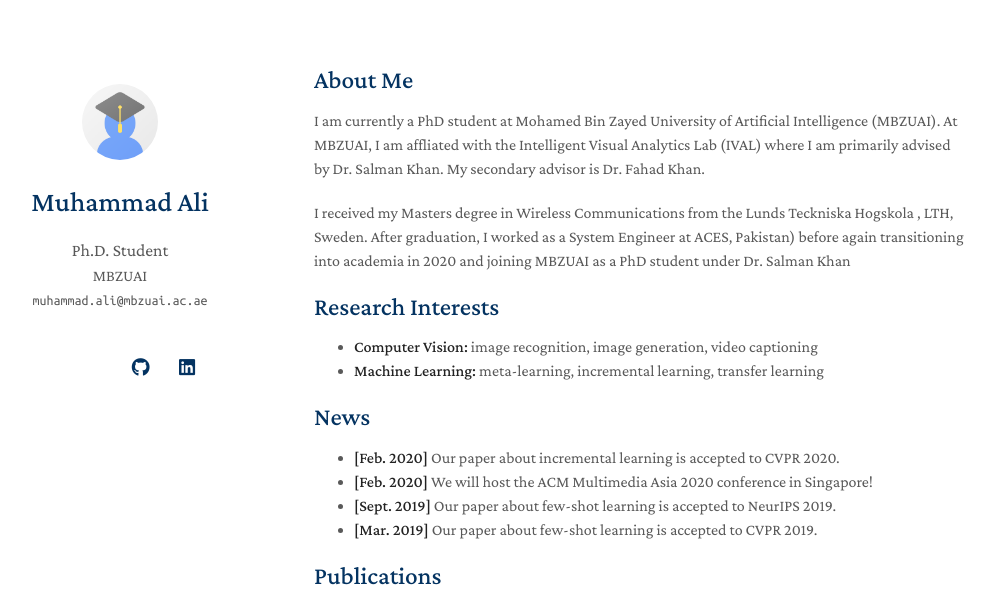
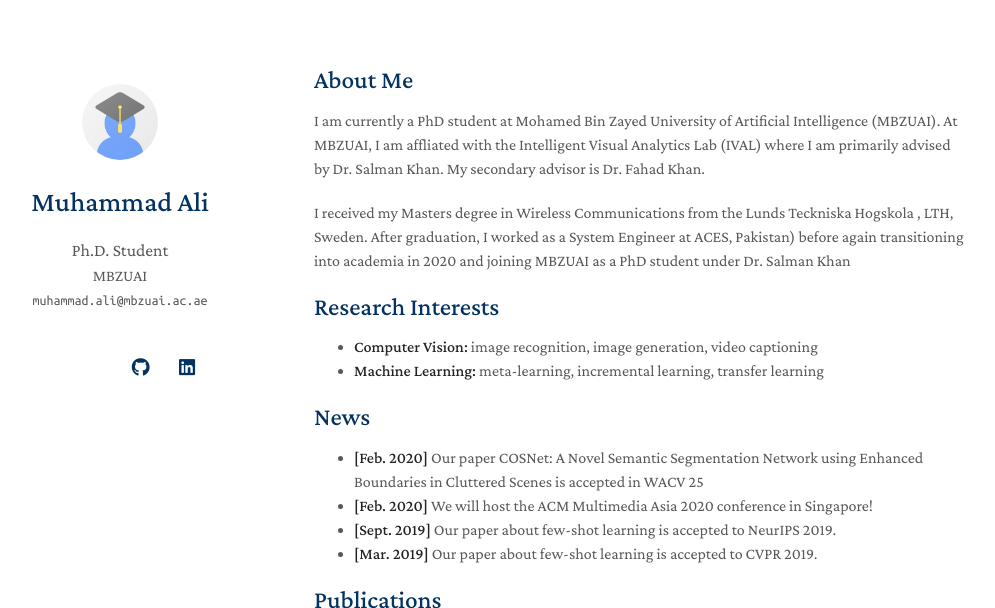
Before and after one commit to aliman80/aliman80.github.io, a Jekyll site: the page built from index.md, in a window 1280 px wide and 900 px high, cut to the strip 0-608 px from the top of the window. Shown: the whole strip, without its empty margins (156-1151 px from the left). Built offline with Jekyll 4.4.1, drawn with Linux system fonts in a browser that asks for light colours; a style sheet for code colours, icons or effects is not loaded; our own code applies the rules of GitHub Pages for plain Markdown files.

Commit message:
Update index.md

```diff
--- a/index.md
+++ b/index.md
@@ -14,7 +14,7 @@ I received my Masters degree in Wireless Communications from the Lunds Teckniska
 
 ## News
 
-- **[Feb. 2020]** Our paper about incremental learning is accepted to CVPR 2020.
+- **[Feb. 2020]** Our paper COSNet: A Novel Semantic Segmentation Network using Enhanced Boundaries in Cluttered Scenes is accepted in WACV 25
 - **[Feb. 2020]** We will host the ACM Multimedia Asia 2020 conference in Singapore!
 - **[Sept. 2019]** Our paper about few-shot learning is accepted to NeurIPS 2019.
 - **[Mar. 2019]** Our paper about few-shot learning is accepted to CVPR 2019.
```
